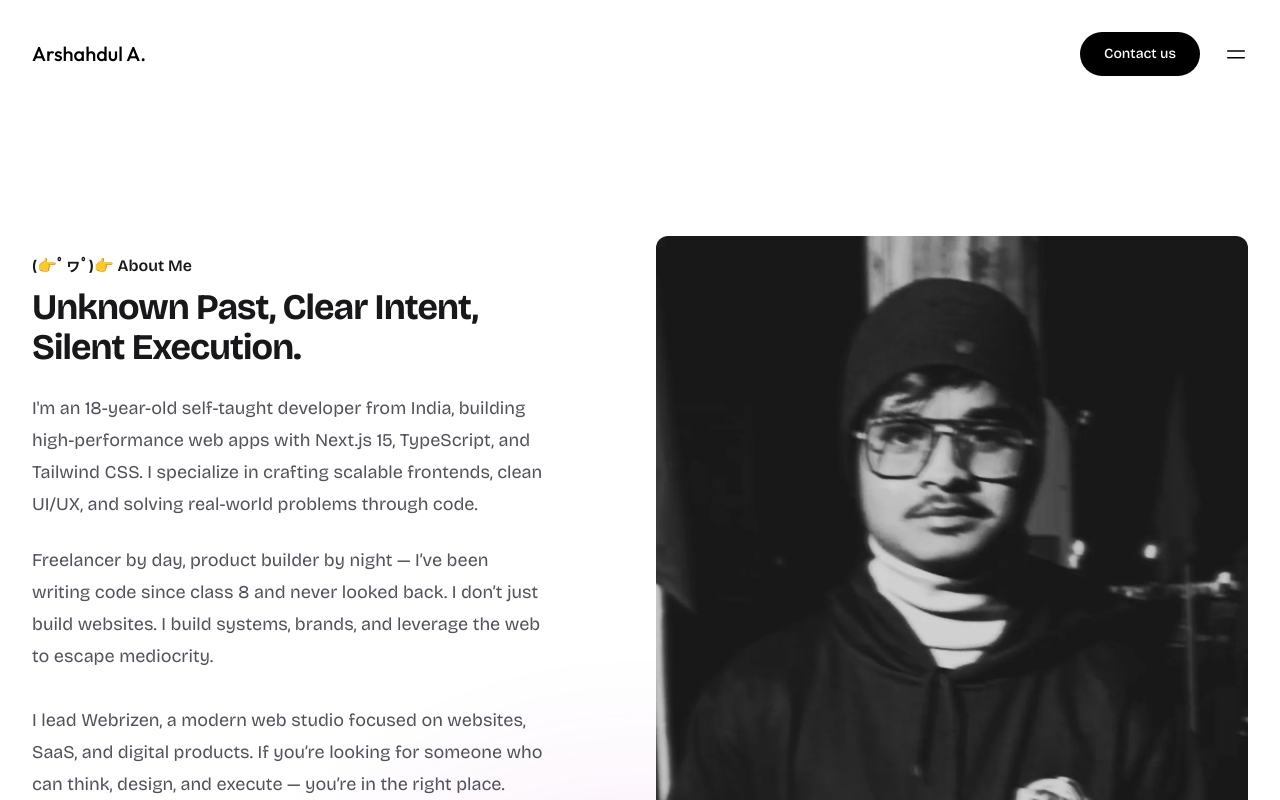
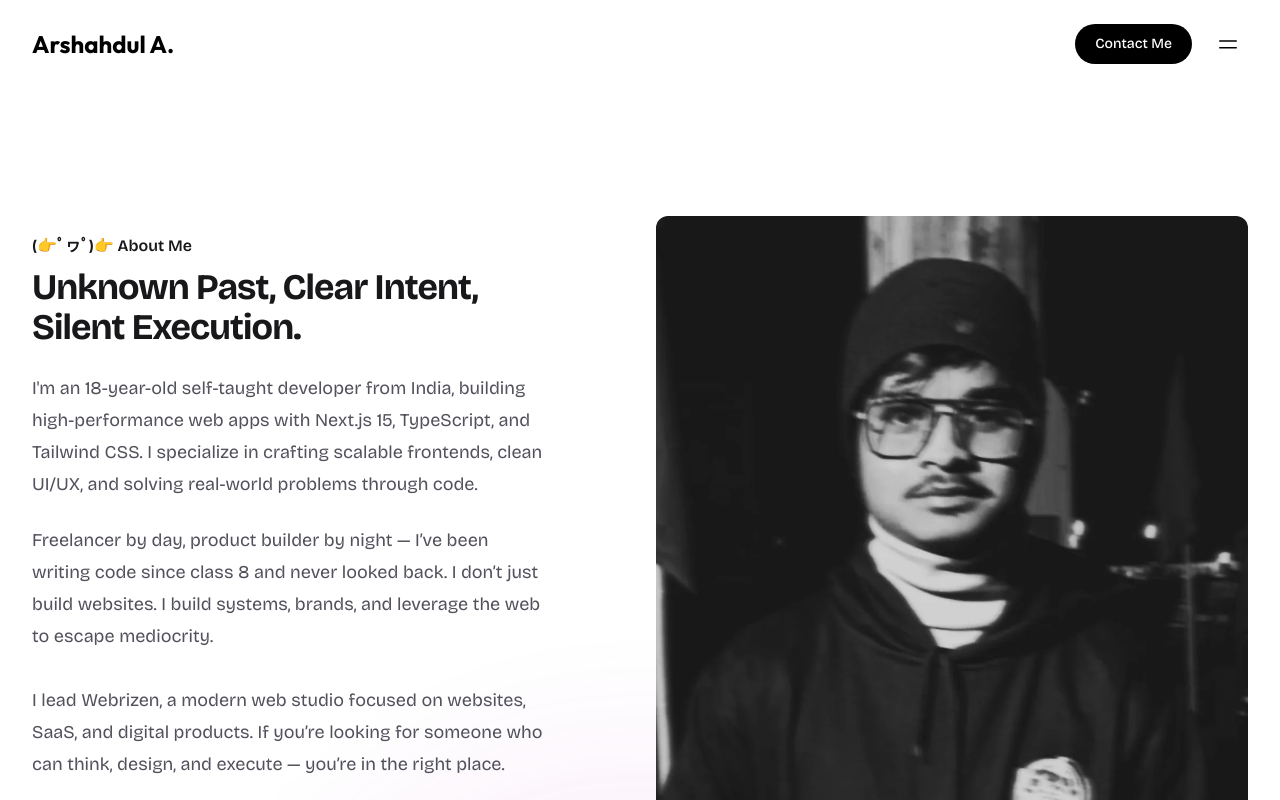
Before and after one commit to Webrizen/revive-arsh, a Next.js app: page /about in a window 1280 px wide. Shown: the top 800 px of the page. Built offline with nearby package versions, Linux system fonts and the light colour scheme.

Commit message:
added few more things

```diff
--- a/src/components/system/marquee.jsx
+++ b/src/components/system/marquee.jsx
@@ -38,7 +38,7 @@ const Marquee = () => {
                 <img
                   src={tech.logo}
                   alt={tech.name}
-                  className="h-8 md:h-10 w-auto object-contain grayscale hover:grayscale-0 transition-all duration-300 hover:scale-110"
+                  className="h-8 md:h-10 w-auto object-contain grayscale hover:grayscale-0 transition-all duration-300"
                 />
               </div>
             ))}
--- a/src/components/system/navbar.jsx
+++ b/src/components/system/navbar.jsx
@@ -10,6 +10,26 @@ const outfit = Outfit({
   display: "swap",
 });
 
+// Reusable menu item component
+const NavMenuItem = ({
+  href,
+  title,
+  alignRight = false,
+  onClick,
+}) => (
+  <Link
+    href={href}
+    className={`flex items-center ${
+      alignRight ? "justify-end md:pr-12" : "justify-start md:pl-12"
+    } p-16 md:p-24 border-y border-zinc-800 hover:bg-zinc-900 transition-all duration-300`}
+    onClick={onClick}
+  >
+    <h2 className="text-4xl md:text-5xl lg:text-6xl font-medium text-white">
+      {title}
+    </h2>
+  </Link>
+);
+
 const Navbar = () => {
   const [isMenuOpen, setIsMenuOpen] = useState(false);
 
@@ -19,33 +39,37 @@ const Navbar = () => {
 
   return (
     <div
-      className={`flex flex-col transition-all duration-500 ease-in-out ${
+      className={`sticky top-0 left-0 right-0 z-50 transition-all duration-500 ease-in-out ${
         isMenuOpen
           ? "min-h-screen bg-black text-white"
-          : "h-auto bg-white text-black"
+          : "bg-white/90 backdrop-blur-sm text-black"
       }`}
     >
       {/* Header */}
-      <header className="flex items-center justify-between p-6 md:p-8">
+      <header className="flex items-center justify-between px-6 py-4 md:px-8 md:py-6 relative z-10">
         <Link
           href="/"
-          className={`flex items-center ${outfit.className} text-xl font-medium`}
+          className={`text-xl md:text-2xl font-bold ${outfit.className}`}
         >
           Arshahdul A.
         </Link>
-        <div className="flex items-center">
+
+        <div className="flex items-center gap-4">
           <Link
             href="/contact"
-            className={`rounded-full ${
-              isMenuOpen ? "bg-white text-black" : "bg-black text-white"
-            } px-6 py-3 text-sm font-medium mr-6`}
+            className={`rounded-full px-5 py-2.5 text-sm font-medium transition-all ${
+              isMenuOpen
+                ? "bg-white text-black hover:bg-gray-200"
+                : "bg-black text-white hover:bg-gray-900"
+            }`}
           >
-            Contact us
+            Contact Me
           </Link>
+
           <button
             onClick={toggleMenu}
-            className="cursor-pointer hover:opacity-50 transition-all duration-300"
-            aria-label="Toggle menu"
+            aria-label={isMenuOpen ? "Close menu" : "Open menu"}
+            className="p-2 rounded-md hover:bg-gray-200 dark:hover:bg-gray-800/5 cursor-pointer transition-all"
           >
             <svg
               xmlns="http://www.w3.org/2000/svg"
@@ -53,89 +77,51 @@ const Navbar = () => {
               viewBox="0 0 24 24"
               strokeWidth={1.5}
               stroke="currentColor"
-              className="size-6"
+              className="w-6 h-6"
             >
               <path
                 strokeLinecap="round"
                 strokeLinejoin="round"
-                d="M3.75 9h16.5m-16.5 6.75h16.5"
+                d={
+                  isMenuOpen
+                    ? "M6 18L18 6M6 6l12 12"
+                    : "M3.75 9h16.5m-16.5 6.75h16.5"
+                }
               />
             </svg>
           </button>
         </div>
       </header>
 
-      {/* Main Grid - Animated Height */}
+      {/* Menu Grid - Slide down/up animation */}
       <div
-        className={`flex-1 transition-all duration-500 ease-in-out ${
-          isMenuOpen ? "max-h-screen" : "max-h-0 overflow-hidden"
+        className={`overflow-hidden transition-all duration-500 ease-in-out ${
+          isMenuOpen ? "max-h-screen opacity-100" : "max-h-0 opacity-0"
         }`}
       >
-        <div
-          className={`grid grid-cols-1 md:grid-cols-2 overflow-hidden transition-all duration-500 ease-in-out`}
-        >
-          <Link
+        <div className="grid grid-cols-1 md:grid-cols-2">
+          <NavMenuItem
             href="/work"
-            className="flex items-center justify-right p-16 md:p-24 border-y border-r border-zinc-800 hover:bg-zinc-900 transition-colors"
+            title="My Work"
+            alignRight
             onClick={() => setIsMenuOpen(false)}
-          >
-            <h2 className="text-4xl md:text-5xl lg:text-6xl font-medium ">
-              My Work
-            </h2>
-          </Link>
-
-          <Link
+          />
+          <NavMenuItem
             href="/about"
-            className="flex items-center justify-left p-16 md:p-24 border-y border-zinc-800 hover:bg-zinc-900 transition-colors"
+            title="About Me"
             onClick={() => setIsMenuOpen(false)}
-          >
-            <h2 className="text-4xl md:text-5xl lg:text-6xl font-medium">
-              About Me
-            </h2>
-          </Link>
-
-          <Link
+          />
+          <NavMenuItem
             href="/process"
-            className="flex items-center justify-right p-16 md:p-24 border-r border-zinc-800 hover:bg-zinc-900 transition-colors"
+            title="My Process"
+            alignRight
             onClick={() => setIsMenuOpen(false)}
-          >
-            <h2 className="text-4xl md:text-5xl lg:text-6xl font-medium">
-              My Process
-            </h2>
-          </Link>
-
-          <Link
+          />
+          <NavMenuItem
             href="/blogs"
-            className="flex items-center justify-left p-16 md:p-24 border-zinc-800 hover:bg-zinc-900 transition-colors"
+            title="My Blog"
             onClick={() => setIsMenuOpen(false)}
-          >
-            <h2 className="text-4xl md:text-5xl lg:text-6xl font-medium">
-             My Blog
-            </h2>
-          </Link>
-        </div>
-        <div
-          className={`md:grid hidden grid-cols-1 md:grid-cols-2 border-t border-zinc-800 p-8 transition-all duration-500 ease-in-out`}
-        >
-          <div className="mb-8 md:mb-0">
-            <h3 className="text-lg font-medium mb-6">Our offices</h3>
-            <div className="grid grid-cols-1 md:grid-cols-2 gap-6">
-              <div>
-                <h4 className="font-medium mb-1">Copenhagen</h4>
-                <p className="text-zinc-400">1 Carlsberg Gate</p>
-                <p className="text-zinc-400">1260, København, Denmark</p>
-              </div>
-              <div>
-                <h4 className="font-medium mb-1">Billund</h4>
-                <p className="text-zinc-400">24 Lego Allé</p>
-                <p className="text-zinc-400">7190, Billund, Denmark</p>
-              </div>
-            </div>
-          </div>
-          <div className="flex flex-col items-start md:items-end">
-            <h3 className="text-lg font-medium mb-6">Follow us</h3>
-            {/* Social links would go here */}
-          </div>
+          />
         </div>
       </div>
     </div>
--- /dev/null
+++ b/src/components/ui/expanded-tabs.jsx
@@ -0,0 +1,105 @@
+"use client"
+
+import * as React from "react"
+import { AnimatePresence, motion } from "framer-motion"
+import { LucideIcon } from "lucide-react"
+import { useOnClickOutside } from "usehooks-ts"
+import { cn } from "@/lib/utils";
+
+const buttonVariants = {
+  initial: {
+    gap: 0,
+    paddingLeft: ".5rem",
+    paddingRight: ".5rem",
+  },
+  animate: (isSelected) => ({
+    gap: isSelected ? ".5rem" : 0,
+    paddingLeft: isSelected ? "1rem" : ".5rem",
+    paddingRight: isSelected ? "1rem" : ".5rem",
+  }),
+}
+
+const spanVariants = {
+  initial: { width: 0, opacity: 0 },
+  animate: { width: "auto", opacity: 1 },
+  exit: { width: 0, opacity: 0 },
+}
+
+const transition = { delay: 0.1, type: "spring", bounce: 0, duration: 0.6 }
+
+export function ExpandedTabs({
+  tabs,
+  className,
+  activeColor = "text-primary",
+  onChange,
+}) {
+  const [selected, setSelected] = React.useState(null)
+  const outsideClickRef = React.useRef(
+    null
+  )
+
+  useOnClickOutside(outsideClickRef, () => {
+    setSelected(null)
+    onChange?.(null)
+  })
+
+  const handleSelect = (index) => {
+    setSelected(index)
+    onChange?.(index)
+  }
+
+  const Separator = () => (
+    <div className=" h-[24px] w-[1.2px] bg-border" aria-hidden="true" />
+  )
+
+  return (
+    <div
+      ref={outsideClickRef}
+      className={cn(
+        " flex gap-2 rounded-2xl border bg-background p-1 shadow-sm ",
+        className
+      )}
+    >
+      {tabs.map((tab, index) => {
+        if (tab.type === "separator") {
+          return <Separator key={`separator-${index}`} />
+        }
+
+        const Icon = tab.icon
+        return (
+          <motion.button
+            key={tab.title}
+            variants={buttonVariants}
+            initial={false}
+            animate="animate"
+            custom={selected === index}
+            onClick={() => handleSelect(index)}
+            transition={transition}
+            className={cn(
+              "relative flex items-center rounded-xl px-4 py-2 text-sm font-medium transition-colors duration-300",
+              selected === index
+                ? cn("bg-muted", activeColor)
+                : "text-muted-foreground hover:bg-muted hover:text-foreground"
+            )}
+          >
+            <Icon size={20} />
+            <AnimatePresence initial={false}>
+              {selected === index && (
+                <motion.span
+                  variants={spanVariants}
+                  initial="initial"
+                  animate="animate"
+                  exit="exit"
+                  transition={transition}
+                  className="overflow-hidden"
+                >
+                  {tab.title}
+                </motion.span>
+              )}
+            </AnimatePresence>
+          </motion.button>
+        )
+      })}
+    </div>
+  )
+}
```
Also changed, not shown: package.json (+5 -2 lines), src/app/page.js (+30 -71 lines), 1 other file (tests, documents, lock files or other folders).
